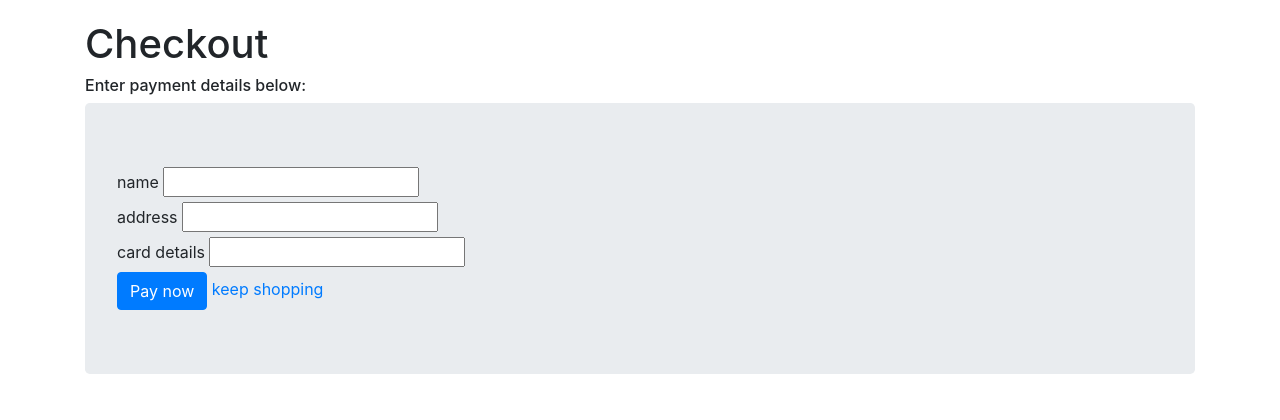
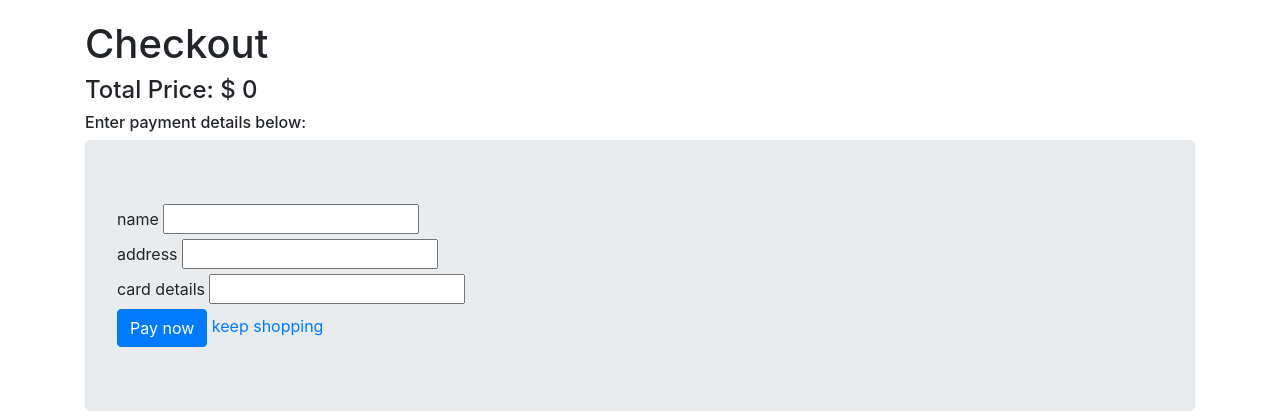
Before and after one commit to luciaeveberger/info_security, a Django app: page /checkout/ in a window 1280 px wide. Shown: the part 56-476 px from the top of the page. Run offline with Django 3.2, Linux system fonts and the light colour scheme; some libraries are stand-ins or nearby versions.

Commit message:
Adds price

```diff
--- a/secretsapp/secretsmodules/views.py
+++ b/secretsapp/secretsmodules/views.py
@@ -63,7 +63,11 @@ def remove_from_cart(request, secret_id):
 
 class CheckoutView(TemplateView):
     def get(self, request, **kwargs):
-        return render(request, 'secretsmodules/checkout.html')
+        cart = request.session.get('cart', dict())
+        total_order = 0
+        for key in cart:
+            total_order = total_order + (cart[key]['price'])
+        return render(request, 'secretsmodules/checkout.html', context={"total_order": total_order})
     def post(self, request, **kwargs):
         address = request.POST.get('address')
         name = request.POST.get('name')
--- a/secretsapp/templates/secretsmodules/checkout.html
+++ b/secretsapp/templates/secretsmodules/checkout.html
@@ -2,9 +2,9 @@
 {% block content %}
 <div>
    <h1>Checkout </h1>
+    <h4>Total Price: $ {{total_order}}</h4>
    <h6> Enter payment details below:</h6>
     <div class="jumbotron">
-        {{request.session.cart}}
         <form class="" action="" method="post">
             {% csrf_token %}
             <label for="name">name</label>
```
Also changed, not shown: secretsapp/db.sqlite3.
